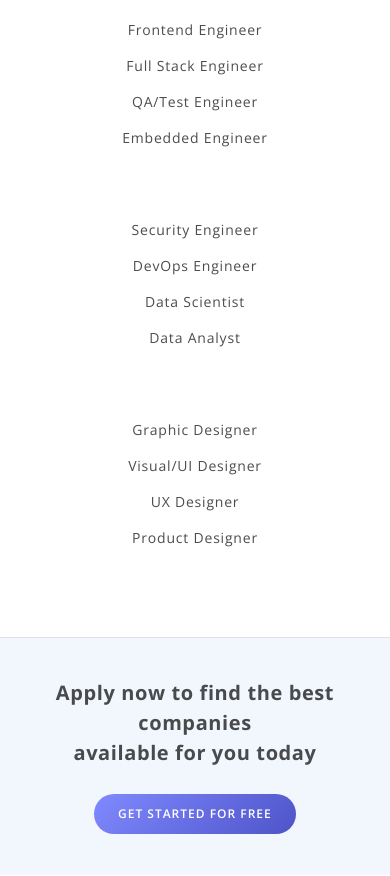
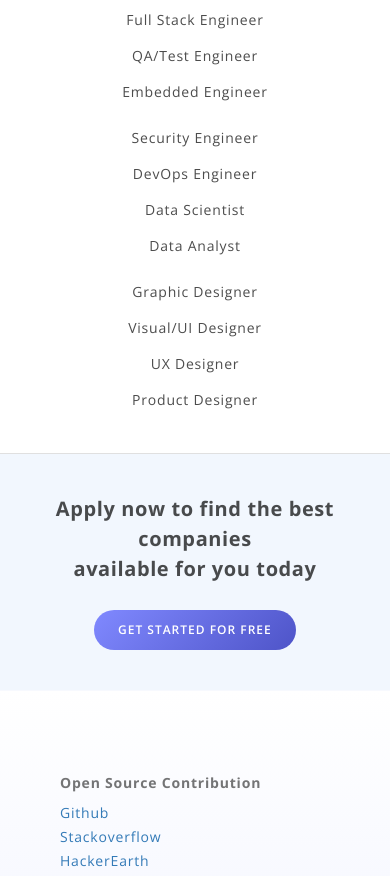
Before and after one commit to manojkumar3692/job_portal_static, a plain HTML site: page index.html in a window 390 px wide. Shown: the part 4865-5741 px from the top of the page. Drawn offline with nearby package versions, Linux system fonts and the light colour scheme.

```diff
--- a/css/plugin/footer.css
+++ b/css/plugin/footer.css
@@ -47,13 +47,17 @@ section.section-sxt .apply-now-heading {
     min-height: 200px
 }
 
-@media (max-width: 768px) {
+@media (max-width: 767px) {
     section.section-sd .positions {
         text-align: center
     }
 
     .login-btn-ct {
         width: 40%
+    }
+    .all-positions .col-md-3 {
+        min-height: 100%;
+        margin-bottom: 10px;
     }
 
 }
@@ -119,7 +123,7 @@ section.section-sxt .apply-now-heading {
 
 @media only screen and (max-width: 768px) {
     .footer-pages li {
-        text-align: center
+        text-align: left;
     }
 }
 
```
